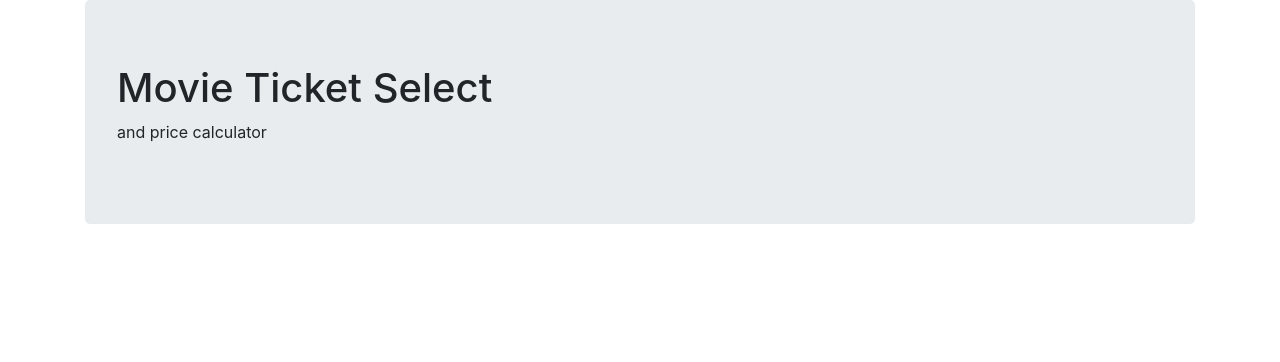
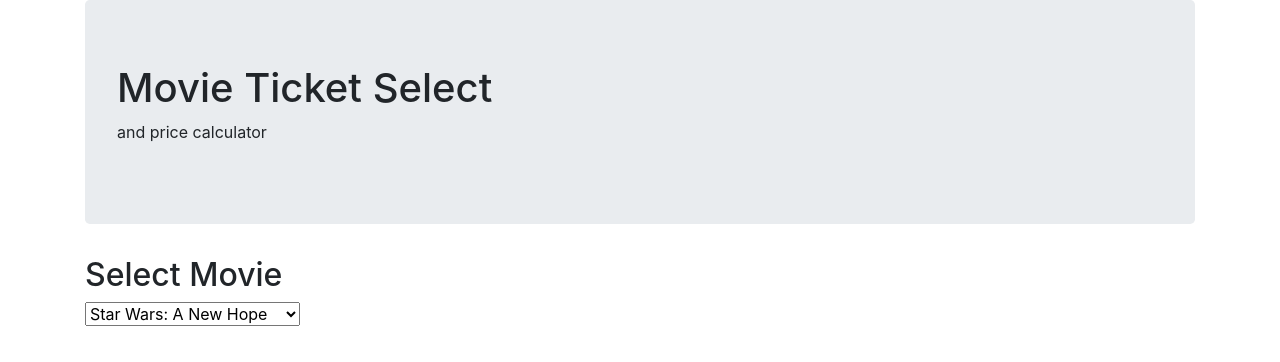
Before and after one commit to sinkstyt/movie-tix, a plain HTML site: page index.html in a window 1280 px wide. Drawn offline with nearby package versions, Linux system fonts and the light colour scheme.

Commit message:
add movie select form, title select
Co-authored-by: Kerry Lang <klang812@gmail.com>

```diff
--- a/index.html
+++ b/index.html
@@ -13,6 +13,16 @@
       <h1>Movie Ticket Select</h1>
       <p>and price calculator</p>
     </div>
+    <form class="ticket">
+      <div class="title-select">
+        <h2>Select Movie</h2>
+        <select name="movie-title" id="title-pick">
+          <option value="" disabled>--please select a movie--</option>
+          <option value="StarWars">Star Wars: A New Hope</option>
+
+        </select>
+      </div>
+    </form>
   </div>
 </body>
 </html>
```
Also changed, not shown: 1 other file.
